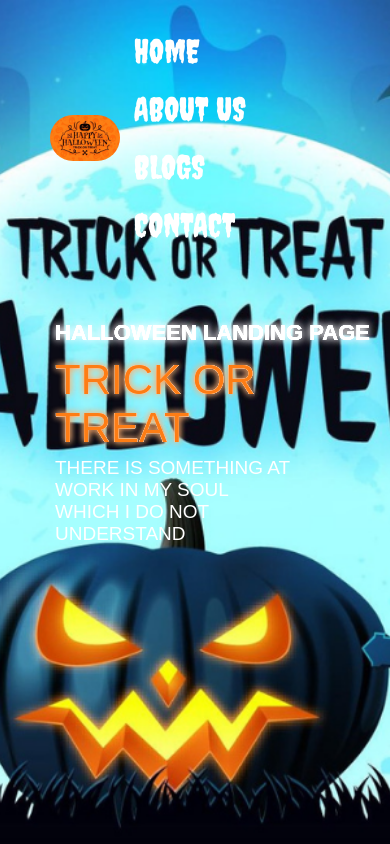
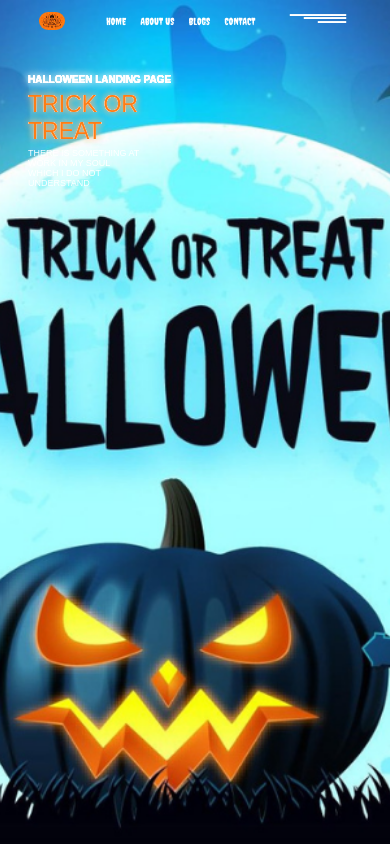
Before and after one commit to The-Arjun-Thakor/Halloween, a plain HTML site: page index.html in a window 390 px wide. Drawn offline with Linux system fonts and the light colour scheme.

Commit message:
Update style.css

```diff
--- a/css/style.css
+++ b/css/style.css
@@ -2,7 +2,6 @@
     padding: 0;
     margin: 0;
 }
-
 .hero{
     width: 100%;
     height: 100vh;
@@ -105,3 +104,84 @@ nav ul li a{
     font-weight: 400;
     text-transform: uppercase;
 }
+
+@media screen and (max-width: 1024px){
+    #ham1{
+        position: relative;
+        right: -870px;
+        color: white;
+        top: -100px;
+        font-size: 36px;
+        cursor: pointer;
+        margin: -1px;
+        font-weight: 600;
+    }
+    #ham2{
+        position: relative;
+        right: -809px;
+        color: white;
+        top: -90px;
+        font-size: 38px;
+        cursor: pointer;
+        margin: 1px;
+        font-weight: 600;
+    }
+    #ham3{
+        position: relative;
+        color: white;
+        top: -80px;
+        right: -767px;
+        font-size: 36px;
+        cursor: pointer;
+        margin: 0px;
+        font-weight: 600;
+    }
+}
+@media screen and (max-width: 400px){
+    .logo{
+        width: 26px;
+    }
+
+    nav{
+        width: 57%;
+        margin: 9px;
+    }
+
+    .navlist{
+        font-size: 10px;
+        color: white;
+    }
+    nav ul li{
+        margin: 4px 6px;
+    }
+    #ham1{
+        right: -291px;
+        top: -55px;
+        font-size: 28px;
+    }
+    #ham2{
+        right: -245px;
+        top: -52px;
+        font-size: 28px;
+    }
+    #ham3{
+        top: -48px;
+        right: -212px;
+        font-size: 28px;
+    }
+    .content{
+        margin-left: 28px;
+        position: relative;
+    }
+    .tag{
+        font-size: 10px;
+        margin-bottom: 6px;
+    }
+    .tag1{
+        font-size: 23px;
+        margin-bottom: 3px;
+    }
+    .tag2{
+        font-size:9px;
+    }
+}
```
